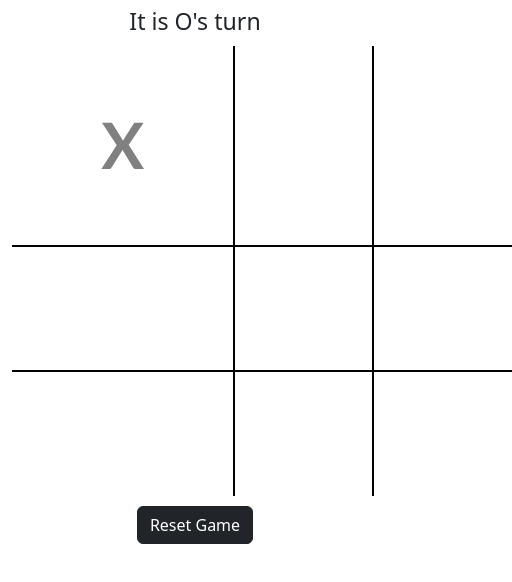
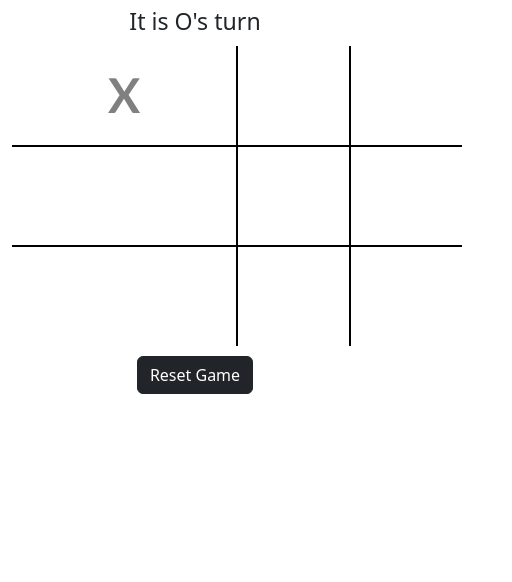
Before and after one commit to ryansingleton-3/Week-11, a website: page index.html in a window 390 px wide. Both pictures are taken after a click on the element 95 px from the left and 108 px from the top of the page. Shown: the whole page, 512 px wide, since content can reach past the window. Drawn offline with nearby package versions, Linux system fonts and the light colour scheme.

Commit message:
added responsiveness

```diff
--- a/style.css
+++ b/style.css
@@ -84,18 +84,27 @@ td {
 @media only screen and (max-width: 768px) {
     /* For mobile phones: */
     table {
-        width: 500px;
+        width: 450px;
         margin: 10px auto;
         box-sizing: border-box;
 
     }
 
     tr {
-        height: 125px;
+        height: 100px;
     }
 
     td {
-        width: 125px;
+        width: 100px;
         border: 2px solid black;
     }
+
+    .XandO {
+        font-size: 3rem;
+        text-align: center;
+        font-family: 'Gill Sans', 'Gill Sans MT', Calibri, 'Trebuchet MS', sans-serif;
+        font-weight: bold;
+        height: 100px;
+        width: 100;
+    }
   }
```
